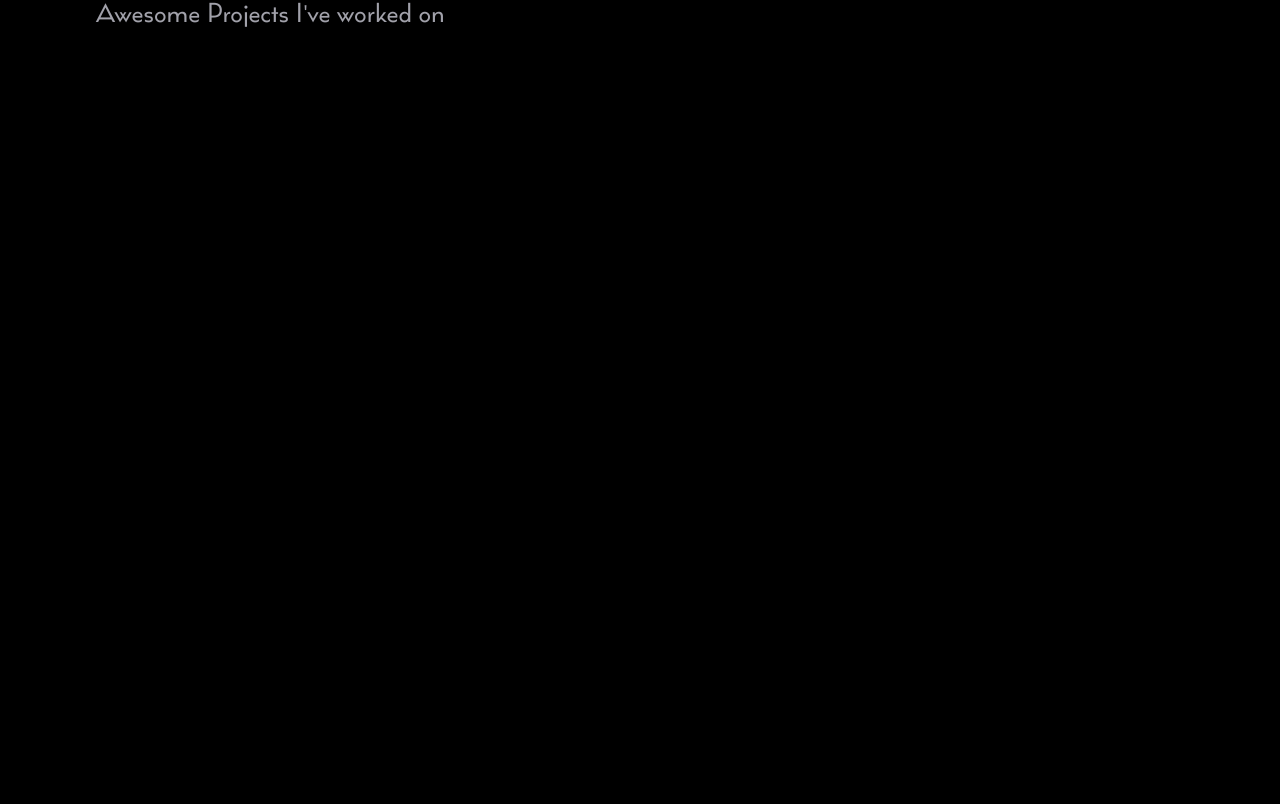
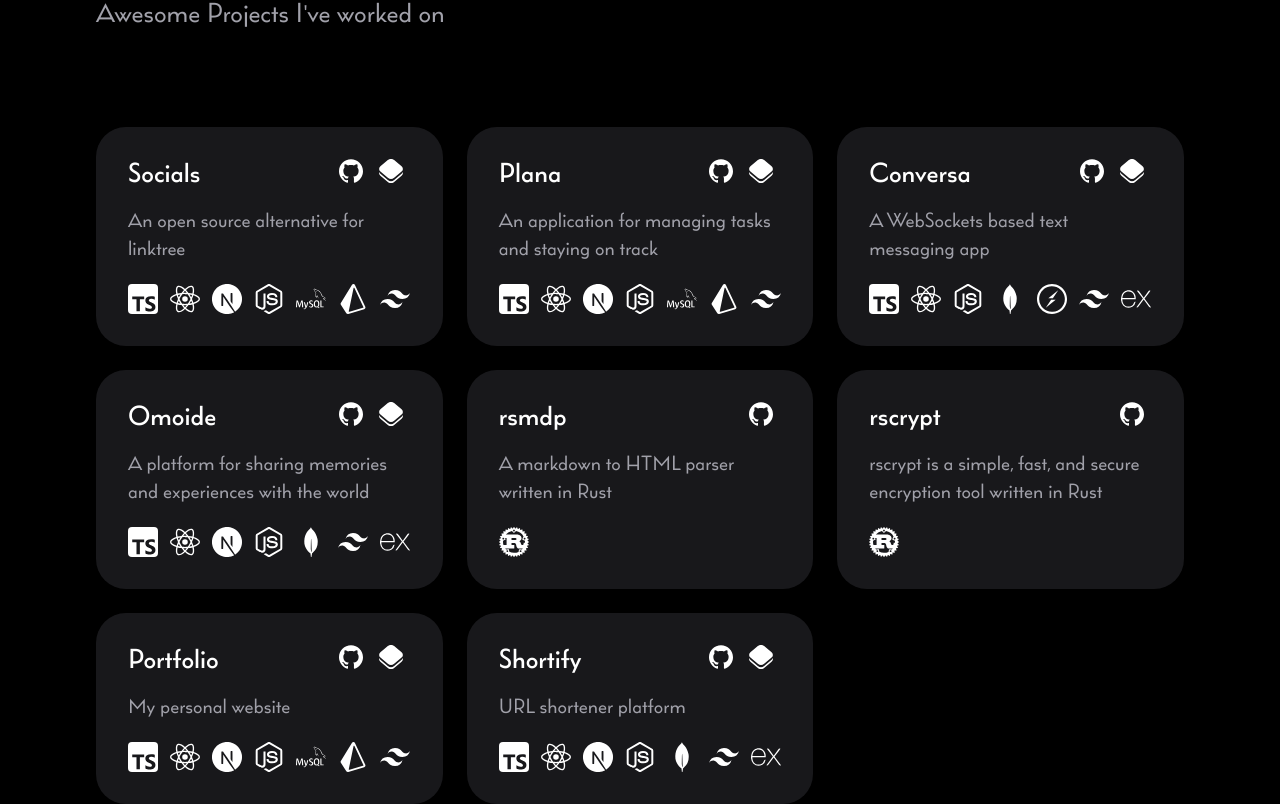
Before and after one commit to triyanox/portfolio.v2, a Next.js app: page / in a window 1280 px wide. Shown: the part 1399-2203 px from the top of the page. Built offline with nearby package versions, Linux system fonts and the light colour scheme.

Commit message:
Reset animations

```diff
--- a/components/ui/ProjectCard.tsx
+++ b/components/ui/ProjectCard.tsx
@@ -1,7 +1,7 @@
 import { SiGithub } from 'react-icons/si/index.js'
 import { SiOpenlayers } from 'react-icons/si/index.js'
 import Link from 'next/link'
-import { LazyMotion, domAnimation, m } from "framer-motion"
+import { motion } from 'framer-motion'
 
 interface Props {
   title: string
@@ -11,15 +11,15 @@ interface Props {
   description: string
 }
 
-// let easing = [0.6, -0.05, 0.01, 0.99]
+let easing = [0.6, -0.05, 0.01, 0.99]
 
 const item = {
   show: {
     y: 0,
     opacity: 1,
     transition: {
-      duration: 0.5,
-      // ease: easing,
+      duration: 0.2,
+      ease: easing,
     },
   },
   hidden: {
@@ -30,8 +30,7 @@ const item = {
 
 const ProjectCard = (props: Props) => {
   return (
-
-    <m.li
+    <motion.li
       variants={item}
       className="flex w-full items-center justify-start gap-4 rounded-[30px] "
     >
@@ -97,7 +96,7 @@ const ProjectCard = (props: Props) => {
           </ul>
         </div>
       </div>
-    </m.li>
+    </motion.li>
   )
 }
 
--- a/components/ui/Projects.tsx
+++ b/components/ui/Projects.tsx
@@ -1,7 +1,7 @@
 import projects from '../../data/projects'
 import ProjectCard from './ProjectCard'
 import { useEffect } from 'react'
-import { motion, m, useAnimation } from 'framer-motion'
+import { motion, useAnimation } from 'framer-motion'
 import { useInView } from 'react-intersection-observer'
 
 const container = {
@@ -35,7 +35,7 @@ const Projects = () => {
           </h2>
         </div>
       </div>
-      <m.ol
+      <motion.ol
         variants={container}
         initial="hidden"
         ref={ref}
@@ -52,7 +52,7 @@ const Projects = () => {
             description={project.description}
           />
         ))}
-      </m.ol>
+      </motion.ol>
     </section>
   )
 }
```
